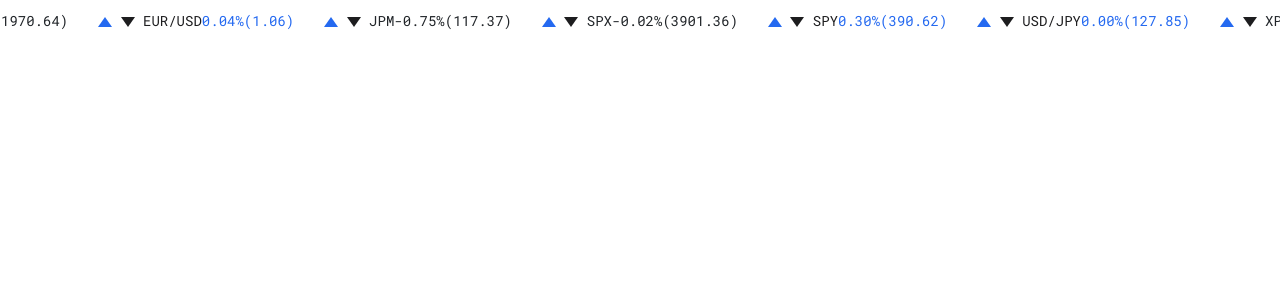
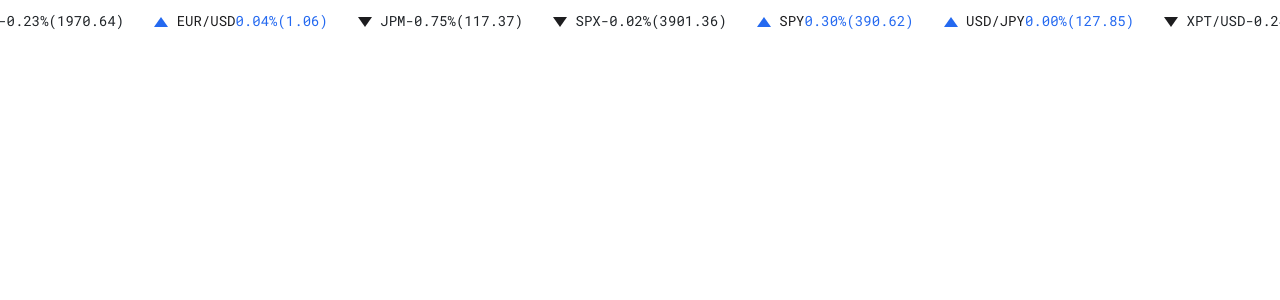
Before and after one commit to atefeh-dev/twelvedata, a React (Create React App) app: page / in a window 1280 px wide. Shown: the top 300 px of the page. Built offline with nearby package versions, Linux system fonts and the light colour scheme.

Commit message:
display none for drop/grow

```diff
--- a/src/components/RateLine.js
+++ b/src/components/RateLine.js
@@ -6,7 +6,7 @@
     <div className="rates-line">
       <ul className="mr-auto ml-auto">
         <li className="symbol drop" data-symbol="ETH-USD_Binance">
-          <span className="dynamics grow">
+          <span className="dynamics grow" style={{ display: "none" }}>
             <svg
               width="14"
               height="10"
@@ -45,7 +45,7 @@
               <path d="M7 0L0 10H14L7 0Z" fill="#2469F0"></path>
             </svg>{" "}
           </span>
-          <span className="dynamics drop">
+          <span className="dynamics drop" style={{ display: "none" }}>
             <svg
               width="14"
               height="10"
@@ -64,7 +64,7 @@
           (<span className="symbol-price symbol-price-js">1.06</span>)
         </li>
         <li className="symbol drop" data-symbol="JPM_NYSE">
-          <span className="dynamics grow">
+          <span className="dynamics grow" style={{ display: "none" }}>
             <svg
               width="14"
               height="10"
@@ -93,7 +93,7 @@
           (<span className="symbol-price symbol-price-js">117.37</span>)
         </li>
         <li className="symbol drop" data-symbol="SPX_NYSE">
-          <span className="dynamics grow">
+          <span className="dynamics grow" style={{ display: "none" }}>
             <svg
               width="14"
               height="10"
@@ -132,7 +132,7 @@
               <path d="M7 0L0 10H14L7 0Z" fill="#2469F0"></path>
             </svg>{" "}
           </span>
-          <span className="dynamics drop">
+          <span className="dynamics drop" style={{ display: "none" }}>
             <svg
               width="14"
               height="10"
@@ -161,7 +161,7 @@
               <path d="M7 0L0 10H14L7 0Z" fill="#2469F0"></path>
             </svg>{" "}
           </span>
-          <span class="dynamics drop">
+          <span class="dynamics drop" style={{ display: "none" }}>
             <svg
               width="14"
               height="10"
@@ -180,7 +180,7 @@
           (<span class="symbol-price symbol-price-js">127.85</span>)
         </li>
         <li class="symbol drop" data-symbol="XPT-USD">
-          <span class="dynamics grow">
+          <span class="dynamics grow" style={{ display: "none" }}>
             <svg
               width="14"
               height="10"
```
